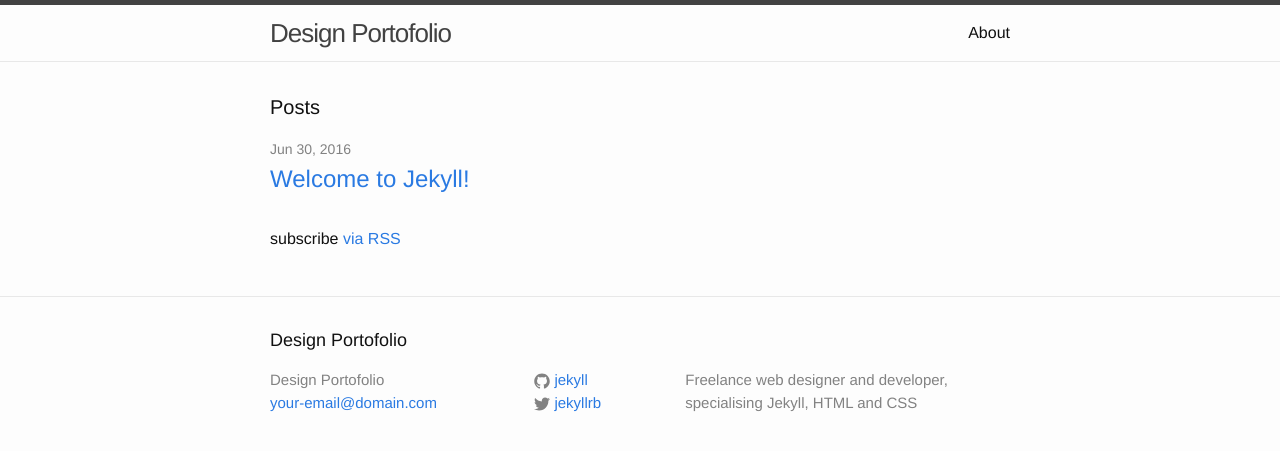
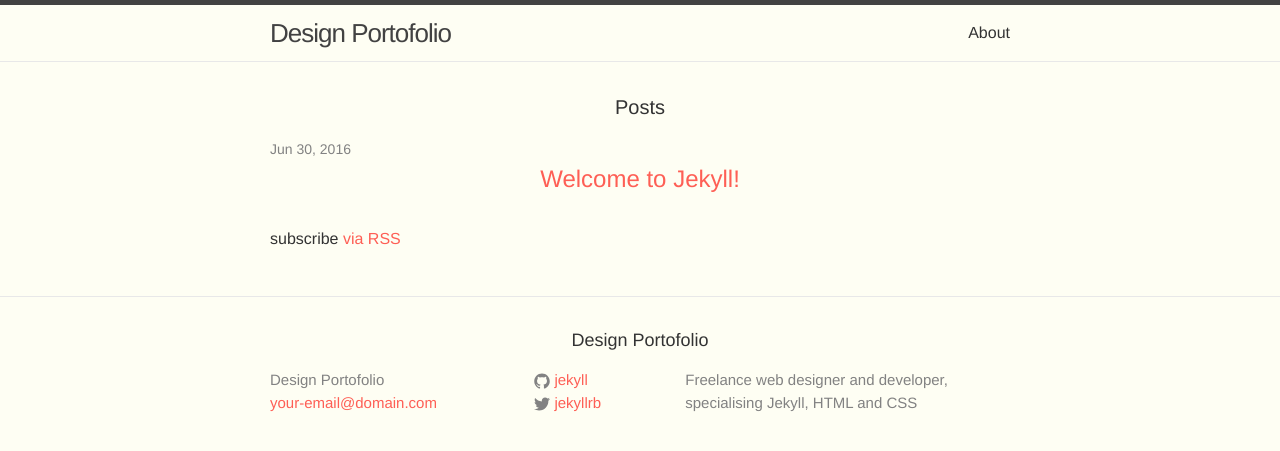
Before and after one commit to MailatRadu/portfolio, a Jekyll site: the page built from index.html, in a window 1280 px wide. Shown: the top 451 px of the page. Built offline with Jekyll 4.4.1, drawn with Linux system fonts in a browser that asks for light colours.

Commit message:
Add variables and default styles

```diff
--- a/_sass/_base.scss
+++ b/_sass/_base.scss
@@ -82,10 +82,15 @@
  * Headings
  */
 h1, h2, h3, h4, h5, h6 {
-    font-weight: $base-font-weight;
+    font-weight: 500;
+    text-align: center;
 }
 
-
+.mega { font-size: $mega-font-size; }
+h1, .h1 { font-size: $h1-font-size; }
+h2, .h2 { font-size: $h2-font-size; }
+h3, .h3 { font-size: $h3-font-size; }
+h4, .h4 { font-size: $h4-font-size; }
 
 /**
  * Links
@@ -93,13 +98,10 @@
 a {
     color: $brand-color;
     text-decoration: none;
-
-    &:visited {
-        color: darken($brand-color, 15%);
-    }
+    transition: 0.3s;
 
     &:hover {
-        color: $text-color;
+        color: $blue-color;
         text-decoration: underline;
     }
 }
--- a/css/main.scss
+++ b/css/main.scss
@@ -6,17 +6,28 @@
 
 
 // Our variables
-$base-font-family: "Helvetica Neue", Helvetica, Arial, sans-serif;
+$base-font-family: "Avenir Next","Helvetica Neue", Helvetica, Arial, sans-serif;
 $base-font-size:   16px;
 $base-font-weight: 400;
 $small-font-size:  $base-font-size * 0.875;
 $base-line-height: 1.5;
 
+$mega-font-size: 100px;
+$h1-font-size: 70px;
+$h2-font-size: 40px;
+$h3-font-size: 30px;
+$h4-font-size: 24px;
+
 $spacing-unit:     30px;
 
-$text-color:       #111;
-$background-color: #fdfdfd;
-$brand-color:      #2a7ae2;
+$text-color:       #333;
+$background-color: #fefef3;
+$brand-color:      #fe5f55;
+
+$blue-color: #92b5bd;
+$yellow-color: #ede24e;
+$red-color: #df6d59;
+$purple-color: #6b2339;
 
 $grey-color:       #828282;
 $grey-color-light: lighten($grey-color, 40%);
```
